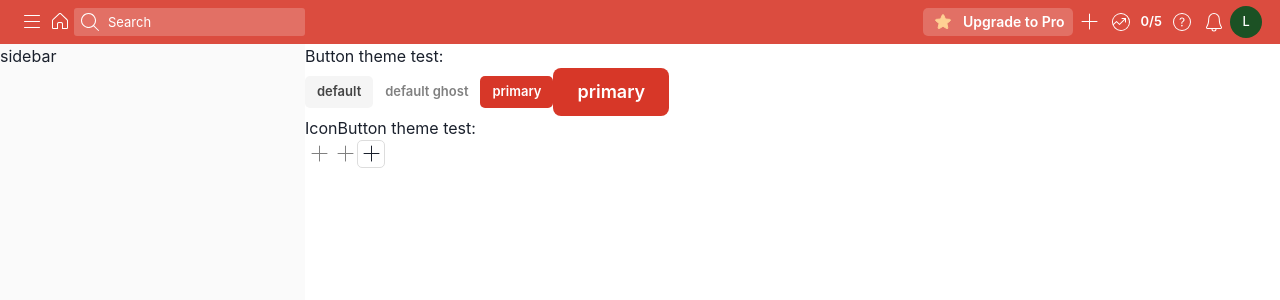
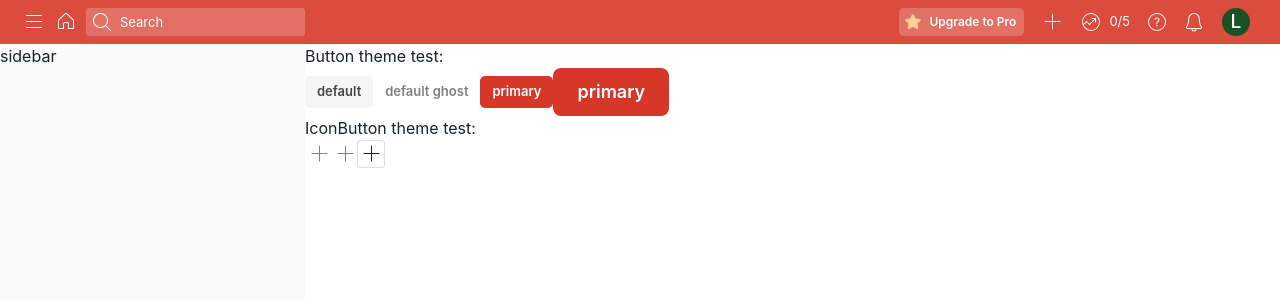
Before and after one commit to fe-luna/todoist-clone, a React (Create React App) app: page /app/today in a window 1280 px wide. Shown: the top 300 px of the page. Built offline with nearby package versions, Linux system fonts and the light colour scheme.

Commit message:
feat: navbar style

```diff
--- a/src/layouts/navbar/index.tsx
+++ b/src/layouts/navbar/index.tsx
@@ -1,5 +1,13 @@
 import React from "react";
-import { IconButton, Button, Avatar, ButtonProps } from "@chakra-ui/react";
+import {
+  IconButton,
+  Button,
+  Avatar,
+  ButtonProps,
+  Flex,
+  Spacer,
+  HStack,
+} from "@chakra-ui/react";
 import {
   AddIcon,
   HomeIcon,
@@ -15,7 +23,8 @@ import styles from "./style.module.scss";
 function Navbar() {
   const btnProps: ButtonProps = { colorScheme: "alpha", variant: "ghost" };
   return (
-    <div className={styles.navbar}>
+    <Flex className={styles.navbar} alignItems="center">
+      <HStack spacing="4px">
         <IconButton
           aria-label="Open menu"
           icon={<MenuIcon />}
@@ -28,28 +37,49 @@ function Navbar() {
           size="sm"
           {...btnProps}
         />
-      <div className={styles.search}>
+      </HStack>
+      <Spacer className={styles.search} marginLeft={1.5}>
         <Search />
-      </div>
-      <Button leftIcon={<StarIcon />} size="sm" px={2} isActive {...btnProps}>
+      </Spacer>
+      <Button
+        leftIcon={<StarIcon />}
+        size="sm"
+        isActive
+        iconSpacing={1}
+        marginRight={3}
+        paddingLeft={0.5}
+        borderRadius={5}
+        {...btnProps}
+      >
         Upgrade to Pro
       </Button>
+      <HStack spacing="5px">
         <IconButton aria-label="Add task" icon={<AddIcon />} {...btnProps} />
-      <Button leftIcon={<ProductivityIcon />} {...btnProps} px={1}>
+        <Button
+          leftIcon={<ProductivityIcon />}
+          px={1.5}
+          fontWeight={400}
+          iconSpacing={1.5}
+          borderRadius={3}
+          {...btnProps}
+        >
           0/5
         </Button>
         <IconButton
           aria-label="Open help & information"
           icon={<QuestionIcon />}
+          borderRadius={3}
           {...btnProps}
         />
         <IconButton
           aria-label="Open notifications"
           icon={<NotificationIcon />}
+          borderRadius={3}
           {...btnProps}
         />
-      <Avatar name="Luna" size="sm" />
-    </div>
+      </HStack>
+      <Avatar name="Luna" marginLeft={3} />
+    </Flex>
   );
 }
 
--- a/src/layouts/navbar/style.module.scss
+++ b/src/layouts/navbar/style.module.scss
@@ -2,13 +2,12 @@
 @use "src/styles/size.scss";
 
 .navbar {
-  display: flex;
-  align-items: center;
-  padding: 0 18px;
+  padding: 0 30px 0 20px;
   background-color: color.$primary;
   height: size.$navbarHeight;
 }
 
 .search {
-  flex: 1;
+  display: flex;
+  align-items: center;
 }
--- /dev/null
+++ b/src/styles/chakra-ui/components/avatar.ts
@@ -0,0 +1,22 @@
+import { avatarAnatomy } from "@chakra-ui/anatomy";
+import { createMultiStyleConfigHelpers } from "@chakra-ui/react";
+
+const { defineMultiStyleConfig } = createMultiStyleConfigHelpers(
+  avatarAnatomy.keys
+);
+
+const AvatarTheme = defineMultiStyleConfig({
+  baseStyle: {},
+  sizes: {
+    md: {
+      container: {
+        width: 7,
+        height: 7,
+      },
+    },
+  },
+  variants: {},
+  defaultProps: {},
+});
+
+export default AvatarTheme;
--- a/src/styles/chakra-ui/components/button.ts
+++ b/src/styles/chakra-ui/components/button.ts
@@ -6,6 +6,9 @@ const ButtonTheme = defineStyleConfig({
     sm: {
       height: 7,
       minWidth: 7,
+      fontSize: 12,
+      px: 2,
+      borderRadius: 3,
     },
     md: {
       height: 8,
--- a/src/styles/chakra-ui/index.ts
+++ b/src/styles/chakra-ui/index.ts
@@ -1,4 +1,5 @@
 import { extendTheme } from "@chakra-ui/react";
+import Avatar from "./components/avatar";
 import Button from "./components/button";
 import Input from "./components/input";
 import styles from "./foundations/global-styles";
@@ -10,6 +11,7 @@ const todoistTheme = extendTheme({
   styles,
   radii,
   components: {
+    Avatar,
     Button,
     Input,
   },
```
Lines whose indentation alone changed are shown as unchanged.
